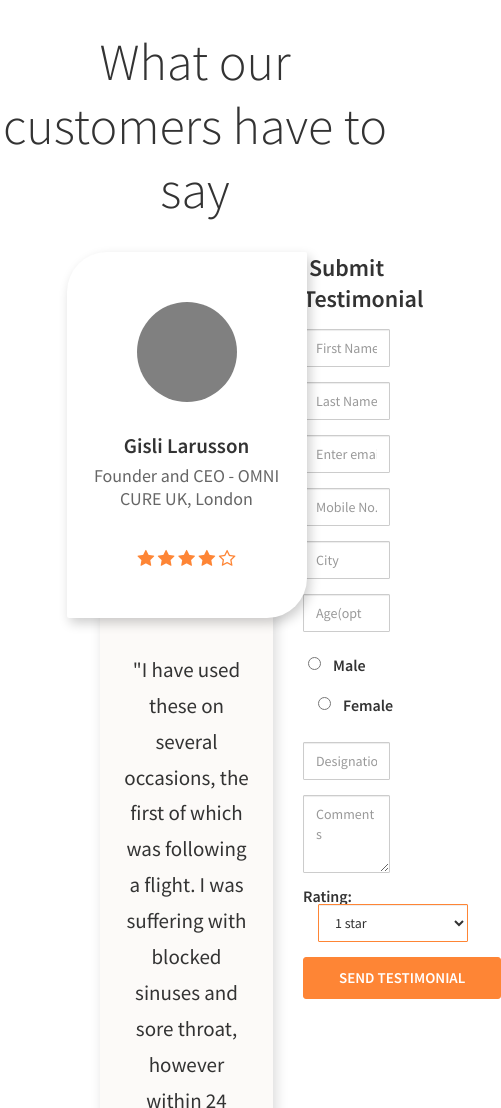
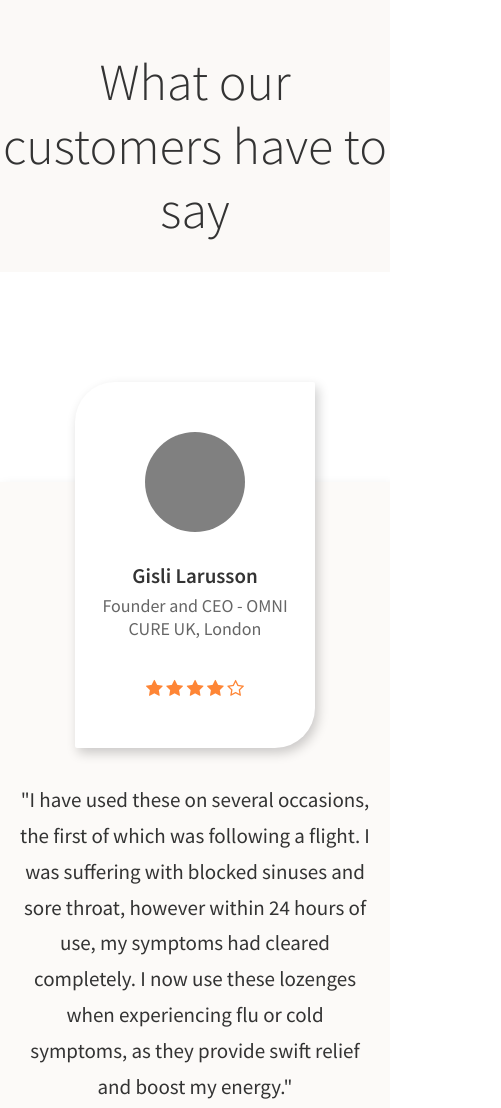
Before and after one commit to iamjamielobo/turmgel-website, a website: page testimonials.html in a window 390 px wide. Shown: the top 1108 px of the page, 501 px wide, since content can reach past the window. Drawn offline with nearby package versions, Linux system fonts and the light colour scheme.

Commit message:
responsive restimonial page

```diff
--- a/less/index.less
+++ b/less/index.less
@@ -781,33 +781,56 @@
 			}
 		}
 		&._page {
+			padding-top: 0;
+			h2 {
+				padding-top: 50px;
+				margin-bottom: 110px;
+				background: #FBF9F7;
+			}
 			.testimonial-side {
 				width: 70%;
 				.left;
+				@media @sm, @xs {
+					.width;
+				}
 				.testimonial-wrapper {
 					margin-bottom: 50px;
 					.testimonial-block {
 						margin-left: 0;
 						padding-left: 100px;
+						@media @md, @sm, @xs {
+							padding-left: 0;
+							.width;
+						}
 					}
 				}
 			}
 			.form-side {
 				width: 30%;
 				.left;
-				padding: 0 0 0 30px;
+				padding: 0 0 0 50px;
 				.align-center;
+				@media @sm, @xs {
+					.width;
+					padding: 0;
+				}
 				.form-title {
 					line-height: 31px;
 					font-size: 24px;
 					font-weight: 600;
 					color: #333333;
-					padding-bottom: 15px;
+					padding-bottom: 25px;
 					display: block;
+				}
+				.testimonial-form {
+					@media @sm, @xs {
+						width: 300px;
+						.center;
 					}
 					.form-group {
 						.clearfix;
 						&.option {
+							margin-bottom: 30px;
 							label {
 								.left;
 								color: #333;
@@ -844,6 +867,7 @@
 							&:first-child {
 								label {
 									padding-left: 30px;
+								}
 							}
 						}
 					}
--- a/testimonials.html
+++ b/testimonials.html
@@ -22,8 +22,8 @@
 	<body>
 		<div class="main-body">
 			<section id="testimonials" class="testimonials _page">
+				<h2>What our customers have to say</h2>
 				<div class="wrapper">
-					<h2>What our customers have to say</h2>
 					<div class="testimonial-side">
 						<div class="testimonial-wrapper">
 							<div class="testimonial-block">
@@ -99,7 +99,7 @@
 								<input type="text" class="form-control" id="last_name_id" name="last_name" placeholder="Last Name">
 							</div>
 							<div class="form-group">
-								<input type="email" class="form-control" id="email_id" placeholder="Enter email">
+								<input type="email" class="form-control" id="email_id" placeholder="E-mail id">
 							</div>
 							<div class="form-group">
 								<input type="text" class="form-control" type="tel" id="mobile_id" name="mobile" placeholder="Mobile No.(optional)" maxlength="10">
```
Also changed, not shown: css/turmgel.css. Lines whose indentation alone changed are shown as unchanged.
